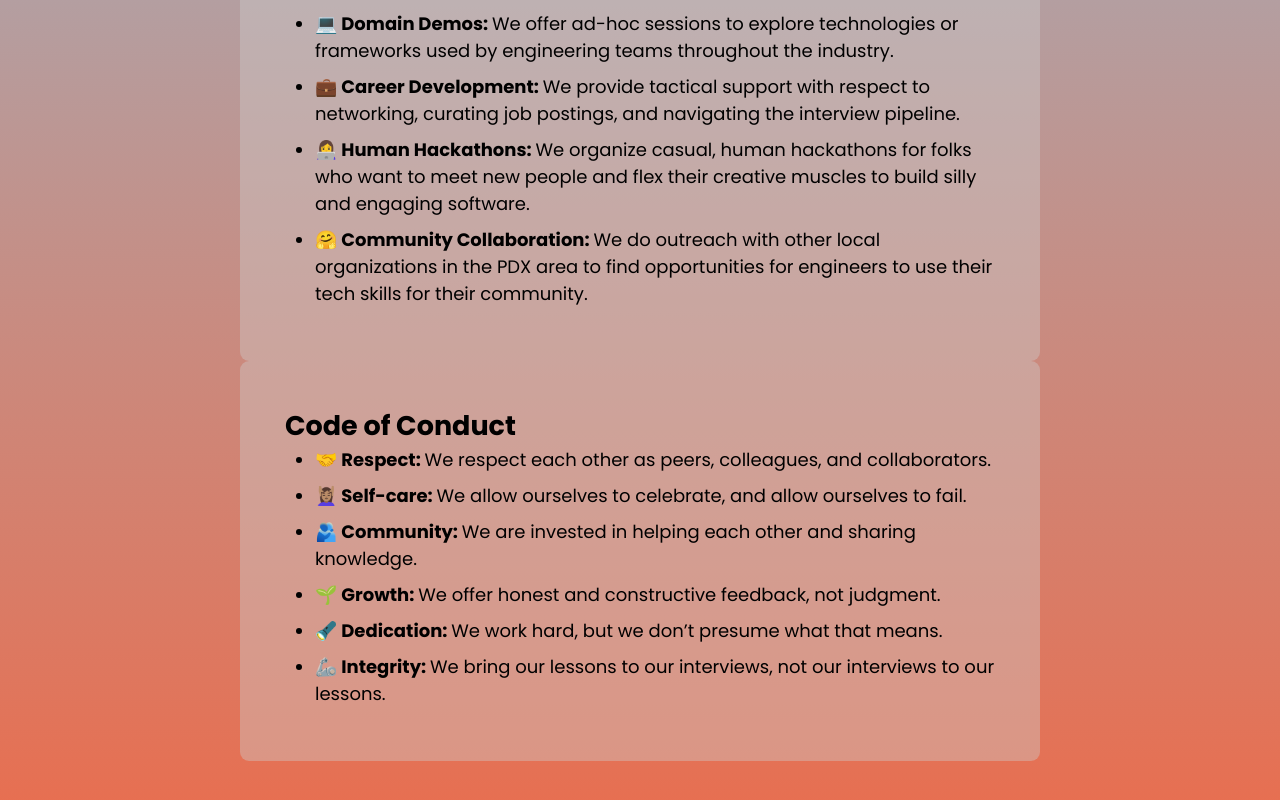
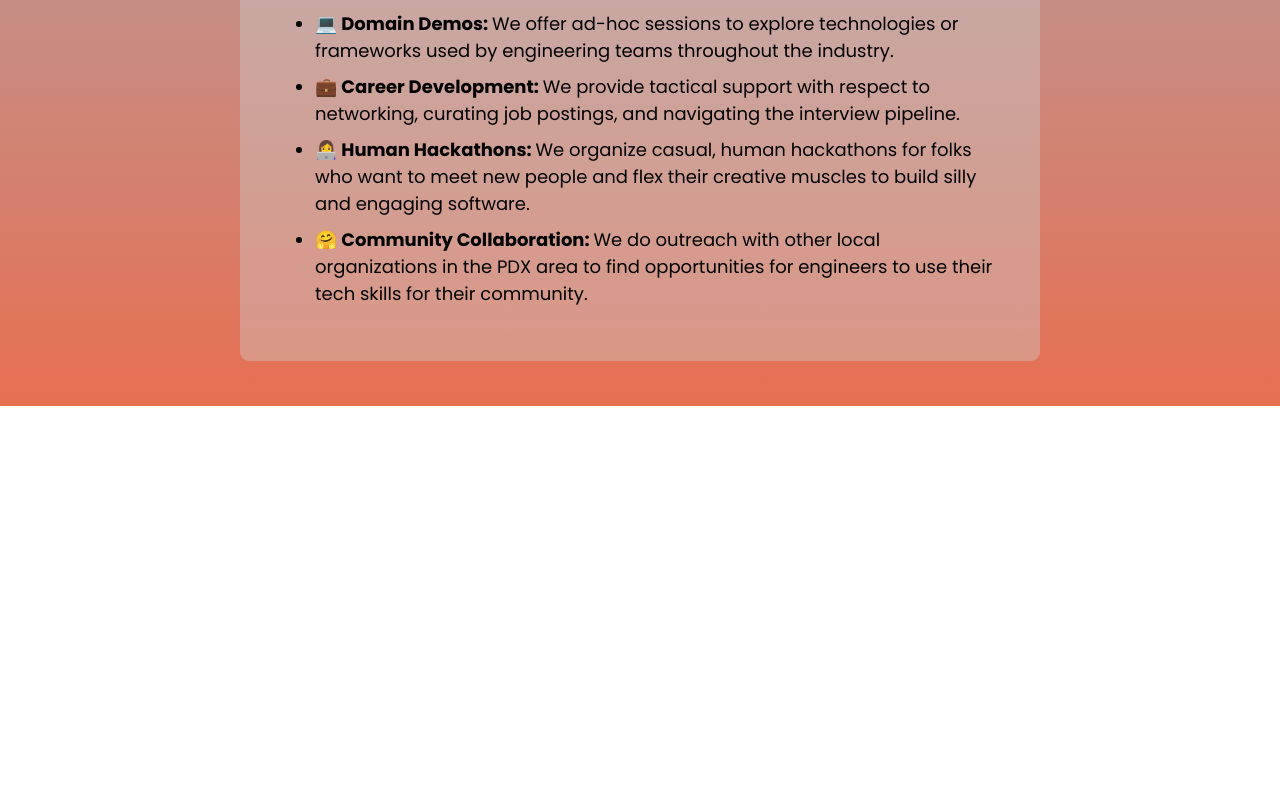
Before and after one commit to empathetech/empathetech.org, a Next.js app: page / in a window 1280 px wide. Shown: the part 895-1695 px from the top of the page. After the commit the page ends 1301 px from the top, so only its background shows below. Built offline with nearby package versions, Linux system fonts and the light colour scheme.

Commit message:
code of conduct at /code-of-conduct

```diff
--- a/src/pages/index.tsx
+++ b/src/pages/index.tsx
@@ -30,9 +30,7 @@ export default function Home() {
 					<SplashText />
 				</TextBlock>
 
-				<TextBlock>
-					<CodeOfConduct />
-				</TextBlock>
+
 			</main>
 		</>
 	)
```
Also changed, not shown: src/pages/code-of-conduct.tsx (added, +13 -0 lines).
